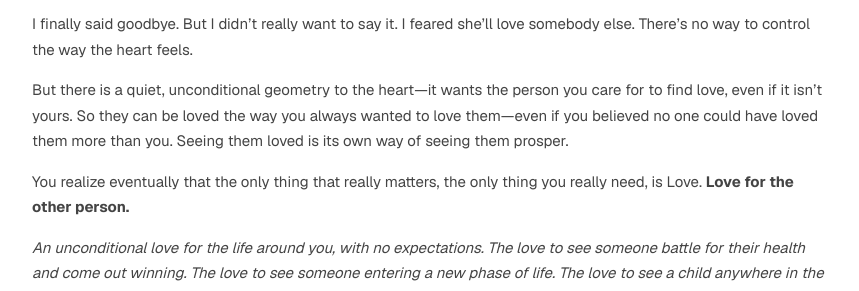
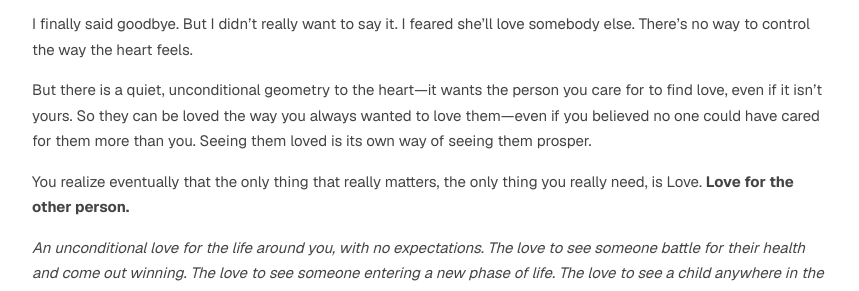
Before and after one commit to trmanish/trmanish.github.io, a Jekyll site: the page built from _posts/2026-04-05-love-is-the-only-prosperity.md, in a window 1280 px wide and 900 px high, scrolled down 1745 px. Shown: the part 180-471 px from the top of the window, without its empty margins (208-1067 px from the left). Built offline with Jekyll 4.4.1, drawn with Linux system fonts in a browser that asks for light colours.

Commit message:
Change 'loved' to 'cared for' in Love is the Only Prosperity

```diff
--- a/_posts/2026-04-05-love-is-the-only-prosperity.md
+++ b/_posts/2026-04-05-love-is-the-only-prosperity.md
@@ -47,7 +47,7 @@ I never got to say these things to her. The situation was complicated. I didn't
 
 I finally said goodbye. But I didn't really want to say it. I feared she'll love somebody else. There's no way to control the way the heart feels.
 
-But there is a quiet, unconditional geometry to the heart—it wants the person you care for to find love, even if it isn't yours. So they can be loved the way you always wanted to love them—even if you believed no one could have loved them more than you. Seeing them loved is its own way of seeing them prosper.
+But there is a quiet, unconditional geometry to the heart—it wants the person you care for to find love, even if it isn't yours. So they can be loved the way you always wanted to love them—even if you believed no one could have cared for them more than you. Seeing them loved is its own way of seeing them prosper.
 
 You realize eventually that the only thing that really matters, the only thing you really need, is Love. **Love for the other person.**
 
```
